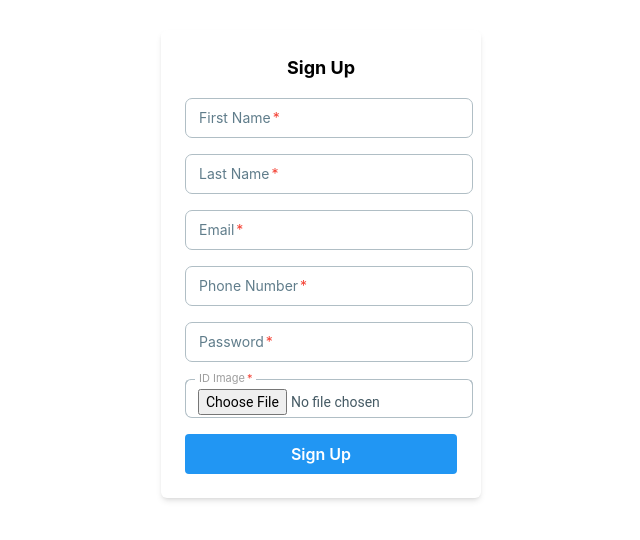
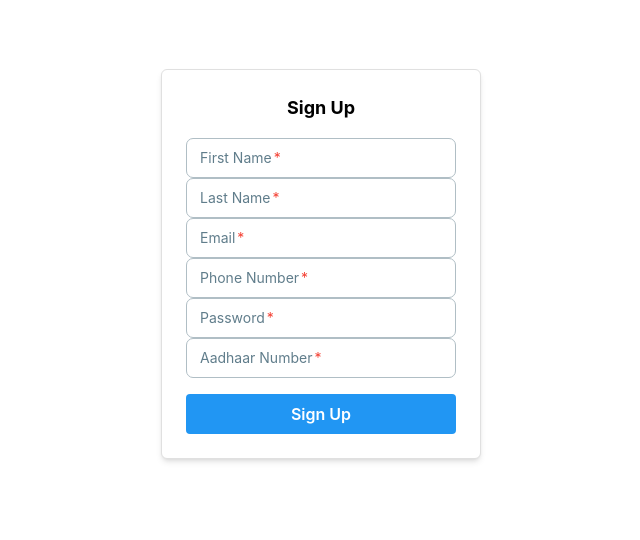
Before and after one commit to Hridya-Syju/With-Love-H20, a React (Create React App) app: page /signup in a window 1280 px wide. Shown: the part 136-676 px from the top of the page, without its empty margins (319-959 px from the left). Built offline with nearby package versions, Linux system fonts and the light colour scheme.

Commit message:
new2 signup

```diff
--- a/src/signup.js
+++ b/src/signup.js
@@ -7,11 +7,11 @@ const SignupPage = () => {
   const [email, setEmail] = useState('');
   const [phoneNumber, setPhoneNumber] = useState('');
   const [password, setPassword] = useState('');
-  const [idImage, setIdImage] = useState(null);
+  const [aadhaarNumber, setAadhaarNumber] = useState('');
 
   const handleSignup = () => {
     // Implement your sign-up logic here
-    console.log('Signing up with:', firstName, lastName, email, phoneNumber, password, idImage);
+    console.log('Signing up with:', firstName, lastName, email, phoneNumber, password, aadhaarNumber);
     // You can use Firebase, Axios, or any other method for signing up
     // Example with Firebase:
     // firebase.auth().createUserWithEmailAndPassword(email, password)
@@ -26,18 +26,12 @@ const SignupPage = () => {
     //   });
   };
 
-  const handleImageChange = (e) => {
-    const file = e.target.files[0];
-    // You can perform additional checks or validations here, such as file size or type
-    setIdImage(file);
-  };
-
   return (
     <div className="flex justify-center items-center h-screen">
-      <div className="w-full max-w-xs bg-white p-6 rounded-md shadow-md">
+      <div className="w-full max-w-xs bg-white p-6 rounded-md shadow-md border border-gray-300">
         <h2 className="text-center text-lg font-bold mb-4">Sign Up</h2>
         <form className="space-y-4">
-          <div className="w-72">
+          <div className="flex flex-col">
             <Input
               type="text"
               value={firstName}
@@ -45,8 +39,6 @@ const SignupPage = () => {
               label="First Name"
               required
             />
-          </div>
-          <div className="w-72">
             <Input
               type="text"
               value={lastName}
@@ -54,8 +46,6 @@ const SignupPage = () => {
               label="Last Name"
               required
             />
-          </div>
-          <div className="w-72">
             <Input
               type="email"
               value={email}
@@ -63,8 +53,6 @@ const SignupPage = () => {
               label="Email"
               required
             />
-          </div>
-          <div className="w-72">
             <Input
               type="tel"
               value={phoneNumber}
@@ -72,8 +60,6 @@ const SignupPage = () => {
               label="Phone Number"
               required
             />
-          </div>
-          <div className="w-72">
             <Input
               type="password"
               value={password}
@@ -81,12 +67,11 @@ const SignupPage = () => {
               label="Password"
               required
             />
-          </div>
-          <div className="w-72">
             <Input
-              type="file"
-              onChange={handleImageChange}
-              label="ID Image"
+              type="text"
+              value={aadhaarNumber}
+              onChange={(e) => setAadhaarNumber(e.target.value)}
+              label="Aadhaar Number"
               required
             />
           </div>
@@ -101,6 +86,6 @@ const SignupPage = () => {
       </div>
     </div>
   );
-};
+}
 
 export default SignupPage;
```
